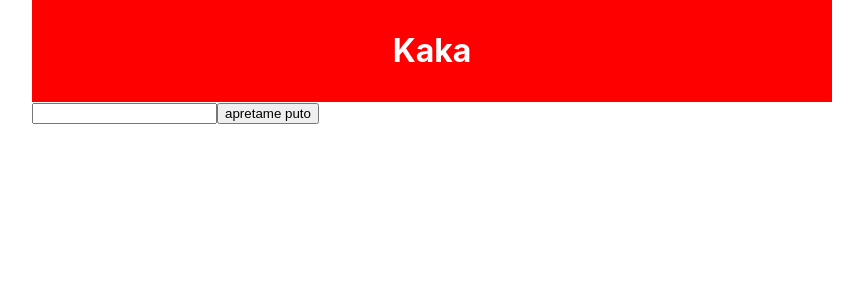
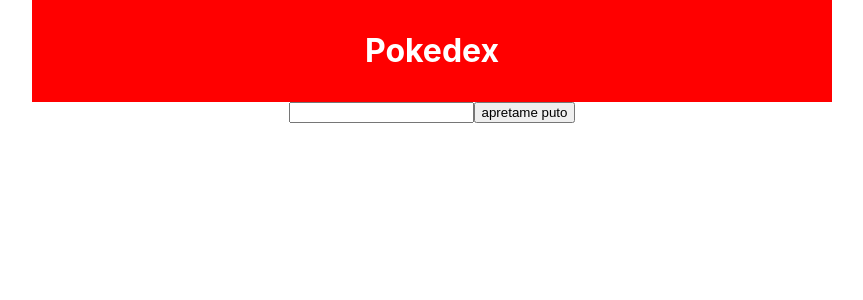
Before and after one commit to Mathopb/Pokedex, a React (Create React App) app: page / in a window 1280 px wide. Shown: the top 300 px of the page, without its empty margins (208-1071 px from the left). Built offline with nearby package versions, Linux system fonts and the light colour scheme.

Commit message:
v0.1.2
Ya no te permite escribir en mayuscula

```diff
--- a/src/App.js
+++ b/src/App.js
@@ -32,6 +32,7 @@
       img: result.data.sprites.front_default
     }
     console.log(obtainedPokemon);
+    console.log(result);
     setPokemon(obtainedPokemon);
   }
 
--- a/src/components/Form.js
+++ b/src/components/Form.js
@@ -1,28 +1,41 @@
 import React, { useState } from 'react';
+import styled from '@emotion/styled';
 
+const SearhForm = styled.form`
+    display: flex;
+    justify-content: center;
+`;
 
 const Form = ({ setPokemonNameSearch }) => {
 
     const [name, setName] = useState('');
+    const [error, setError] = useState(false);
 
     const handleName = e => {
         setName(
-            e.target.value
+            e.target.name = e.target.value.toLowerCase()
+
         );
     }
 
     const handleSubmit = e => {
         e.preventDefault();
+
+        if (name.trim() === '') {
+            setError(true);
+            return;
+        }
+        setError(false);
+
         setPokemonNameSearch(name);
     }
 
 
-
-
     return (
-        <form
+        <SearhForm
             onSubmit={handleSubmit}
         >
+
             <input
                 type='text'
                 name='pokemon'
@@ -30,7 +43,14 @@
                 onChange={handleName}
             />
             <button>apretame puto</button>
-        </form>
+
+            {error
+                ? <p>Se requiere un nombre</p>
+                : null
+            }
+
+
+        </SearhForm>
     );
 }
 
--- a/src/components/Header.js
+++ b/src/components/Header.js
@@ -13,7 +13,7 @@
 const Header = () => {
     return (
         <Cabezal>
-            <h1>Kaka</h1>
+            <h1>Pokedex</h1>
         </Cabezal>
      );
 }
```
Also changed, not shown: src/hooks/usePokemon.js (added, +35 -0 lines).
